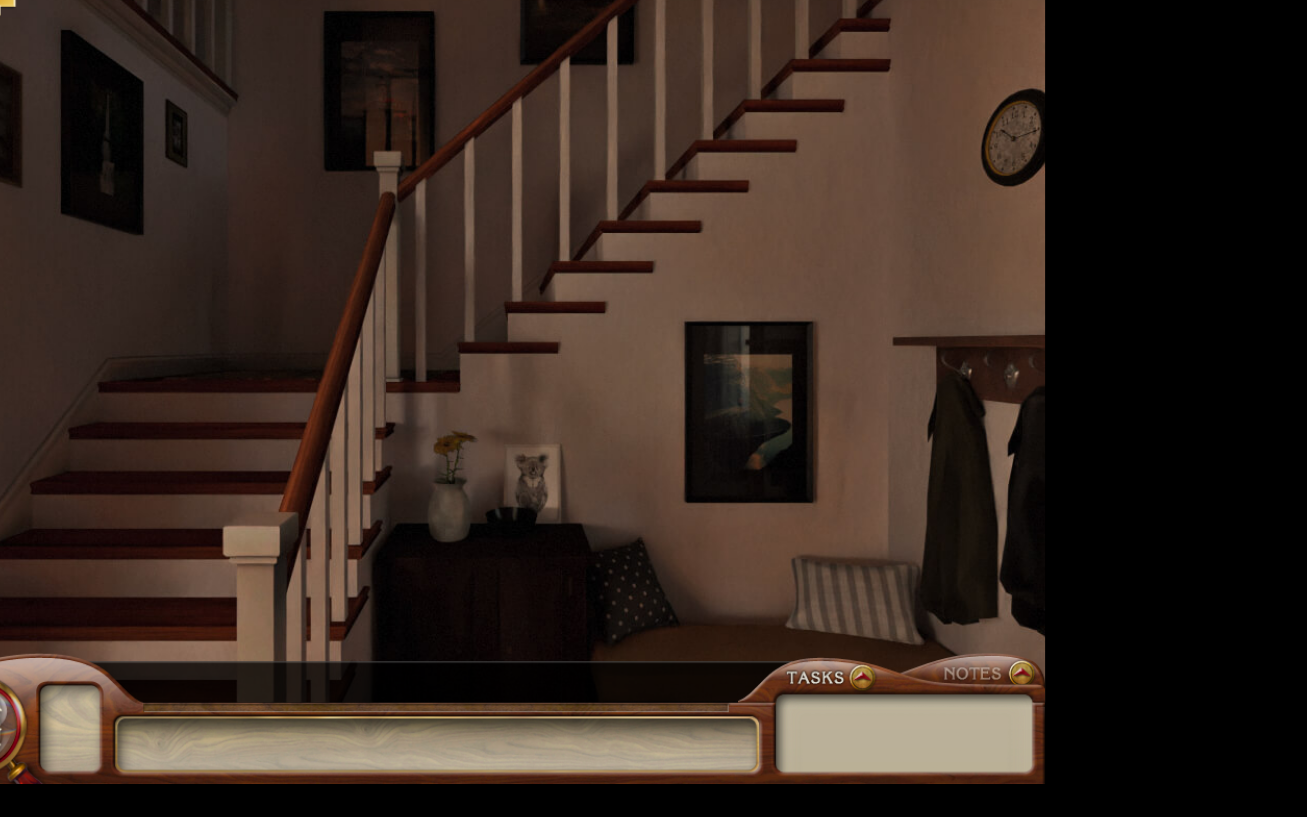
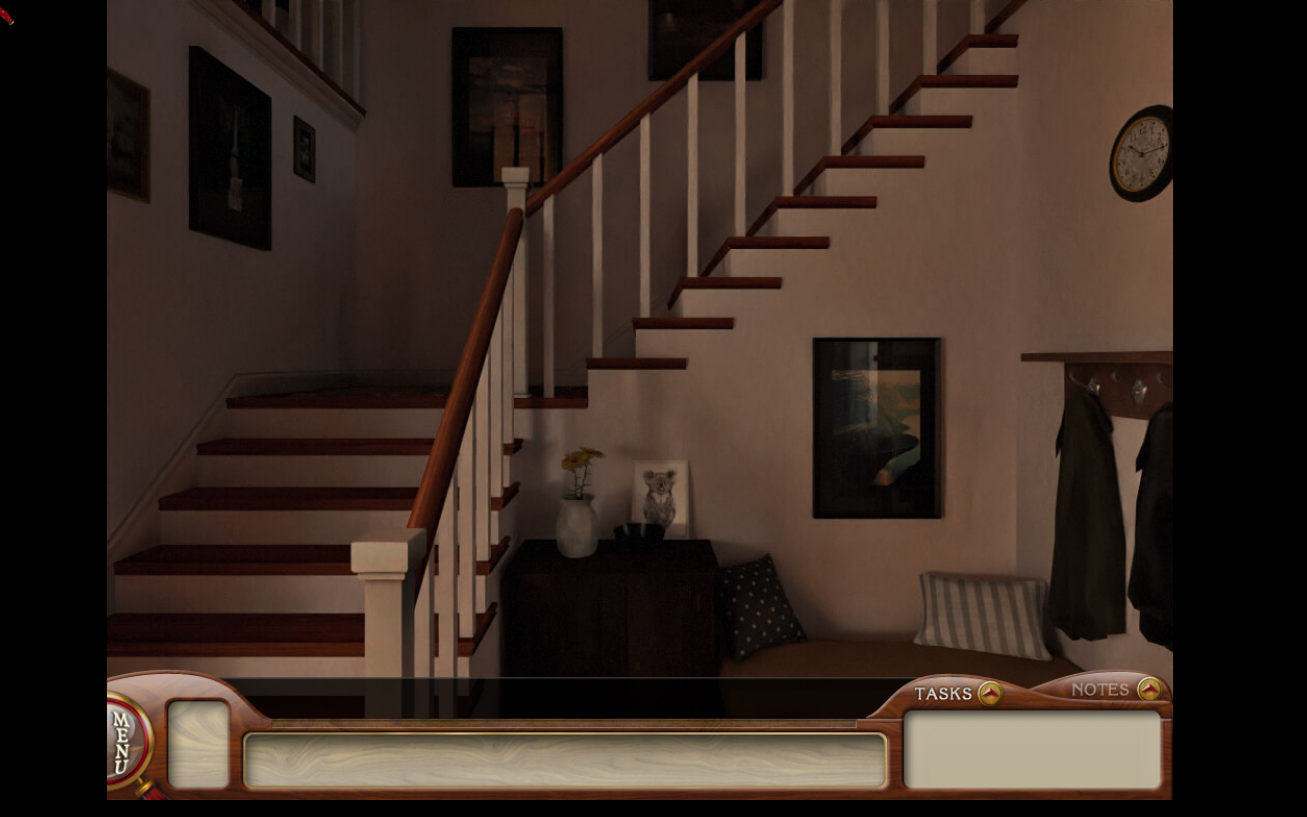
Before and after one commit to loinik/project-midnight, a plain HTML site: page index.html in a window 1280 px wide. Shown: the whole page, 1307 px wide, since content can reach past the window. Drawn offline with Linux system fonts and the light colour scheme.

Commit message:
Touch Screen Support Fix

```diff
--- a/common.css
+++ b/common.css
@@ -18,9 +18,8 @@
 }
 body {
     background: black;
-    width: 1024px;
-    height: 768px;
-    overflow: hidden;
+    width: 100vw;
+    height: 100vh;
 }
 body .touchNAV {
     visibility: hidden !important;
```
